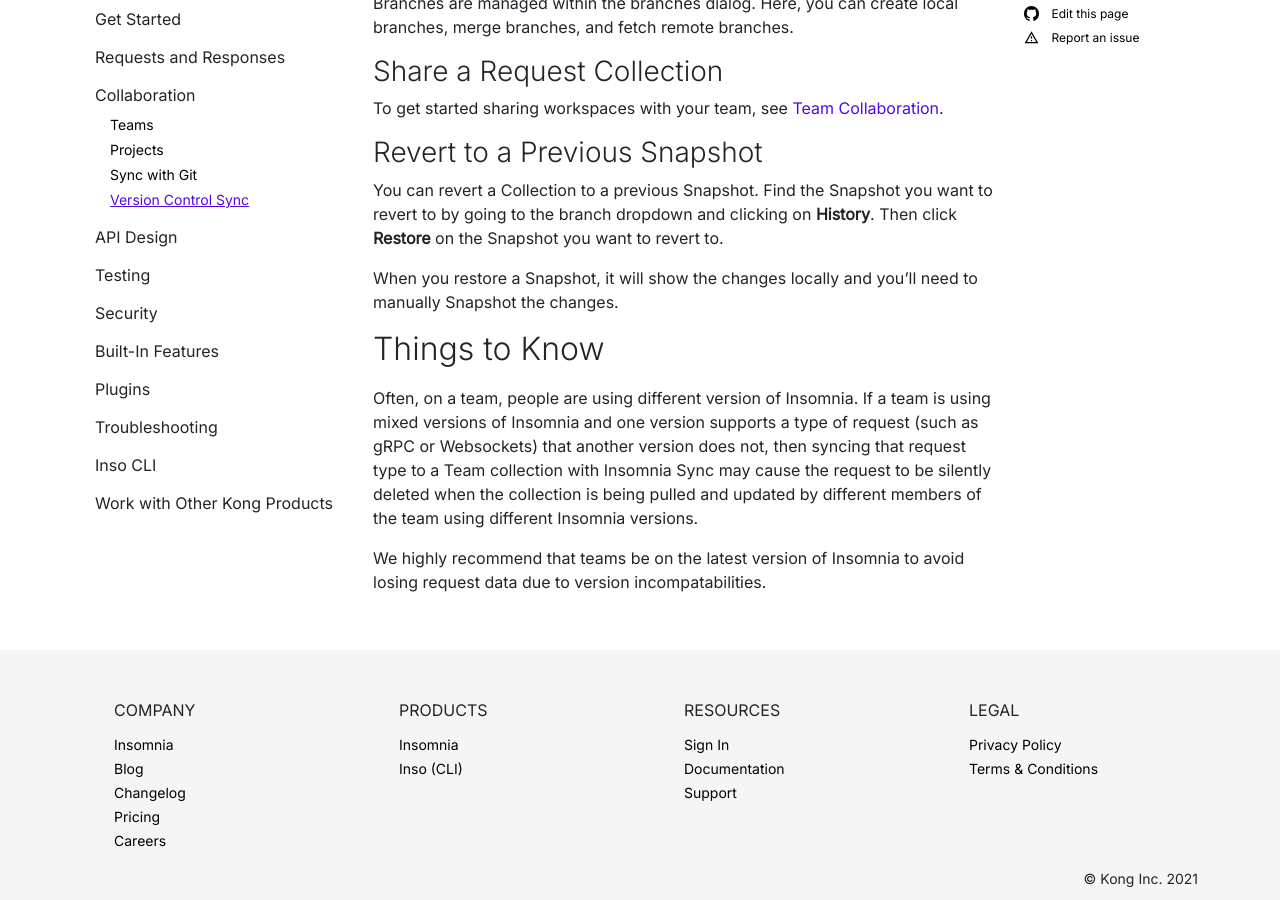
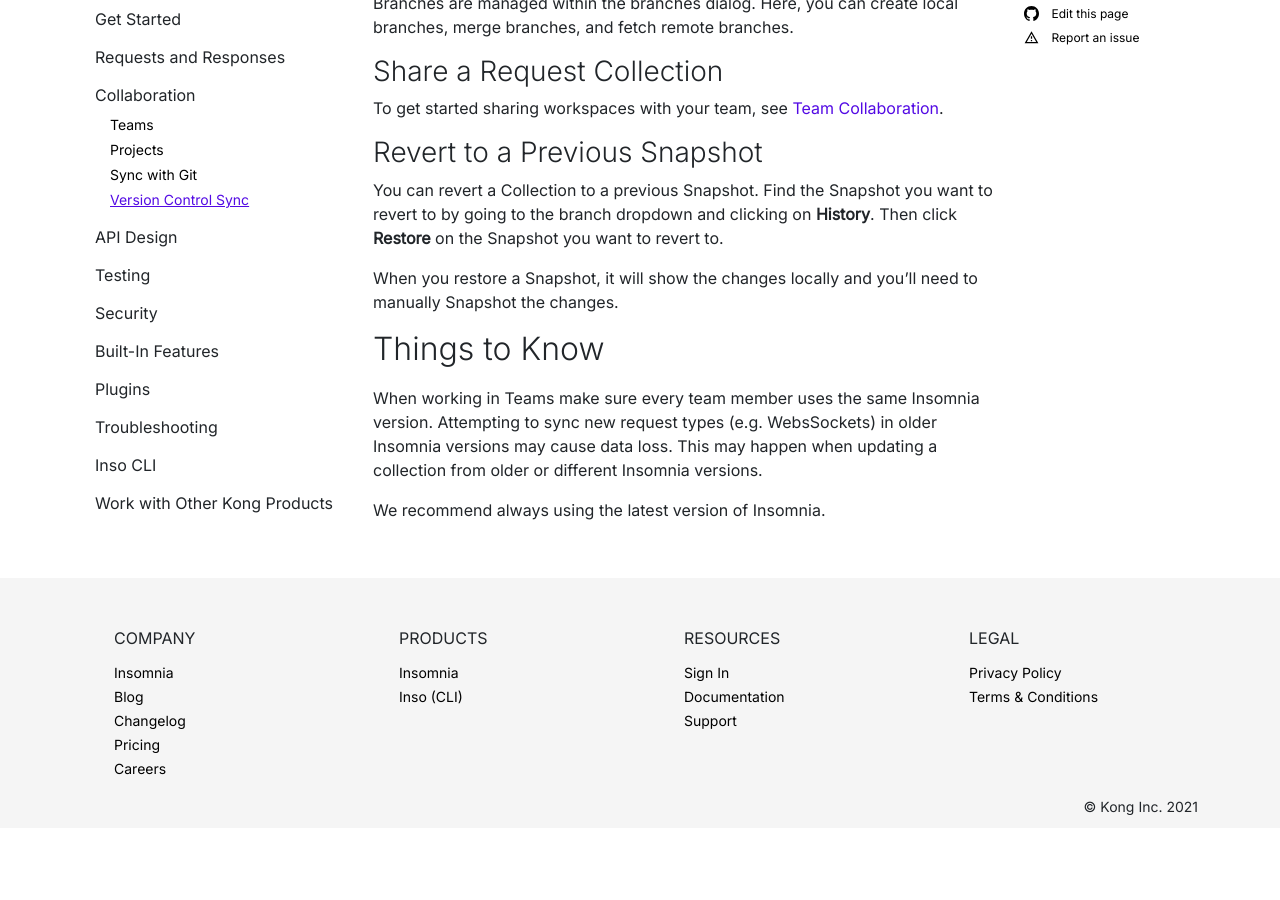
Before and after one commit to Kong/insomnia-docs, a Jekyll site: the page built from docs/insomnia/version-control-sync.md, in a window 1280 px wide and 900 px high, scrolled down 3900 px. Built offline with Jekyll 4.4.1, drawn with Linux system fonts in a browser that asks for light colours; comment, search, counter and statistics services are not loaded; after the commit the page ends 4728 px from its top, so only the background shows below that.

Commit message:
Clarify version control issues
Co-authored-by: Filipe Freire <livrofubia@gmail.com>

```diff
--- a/docs/insomnia/version-control-sync.md
+++ b/docs/insomnia/version-control-sync.md
@@ -101,6 +101,7 @@
 When you restore a Snapshot, it will show the changes locally and you'll need to manually Snapshot the changes.
 
 ## Things to Know
-Often, on a team, people are using different version of Insomnia.  If a team is using mixed versions of Insomnia and one version supports a type of request (such as gRPC or Websockets) that another version does not, then syncing that request type to a Team collection with Insomnia Sync may cause the request to be silently deleted when the collection is being pulled and updated by different members of the team using different Insomnia versions.
+When working in Teams make sure every team member uses the same Insomnia version.
+Attempting to sync new request types (e.g. WebsSockets) in older Insomnia versions may cause data loss. This may happen when updating a collection from older or different Insomnia versions.
 
-We highly recommend that teams be on the latest version of Insomnia to avoid losing request data due to version incompatabilities.
+We recommend always using the latest version of Insomnia.
```
